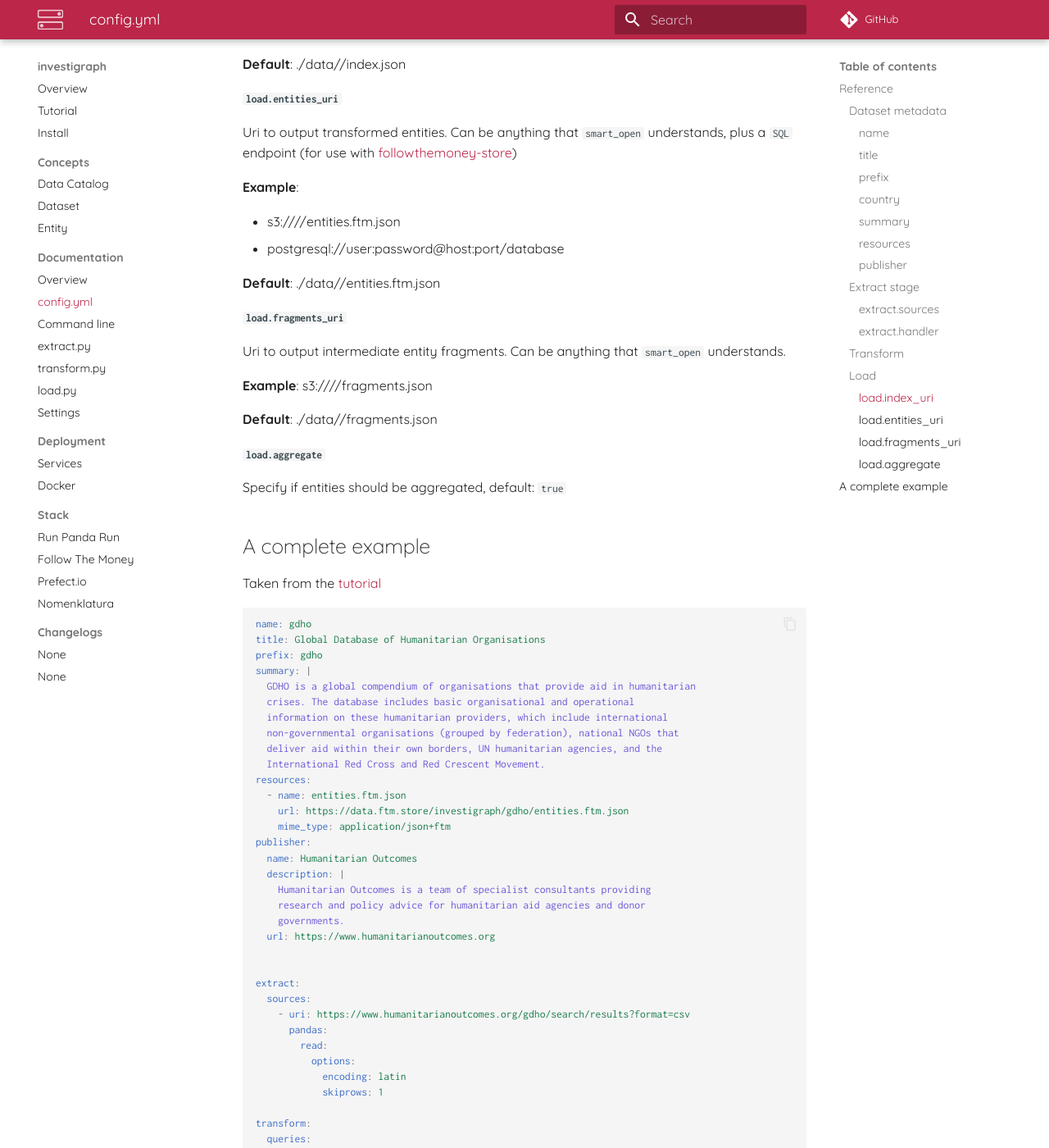
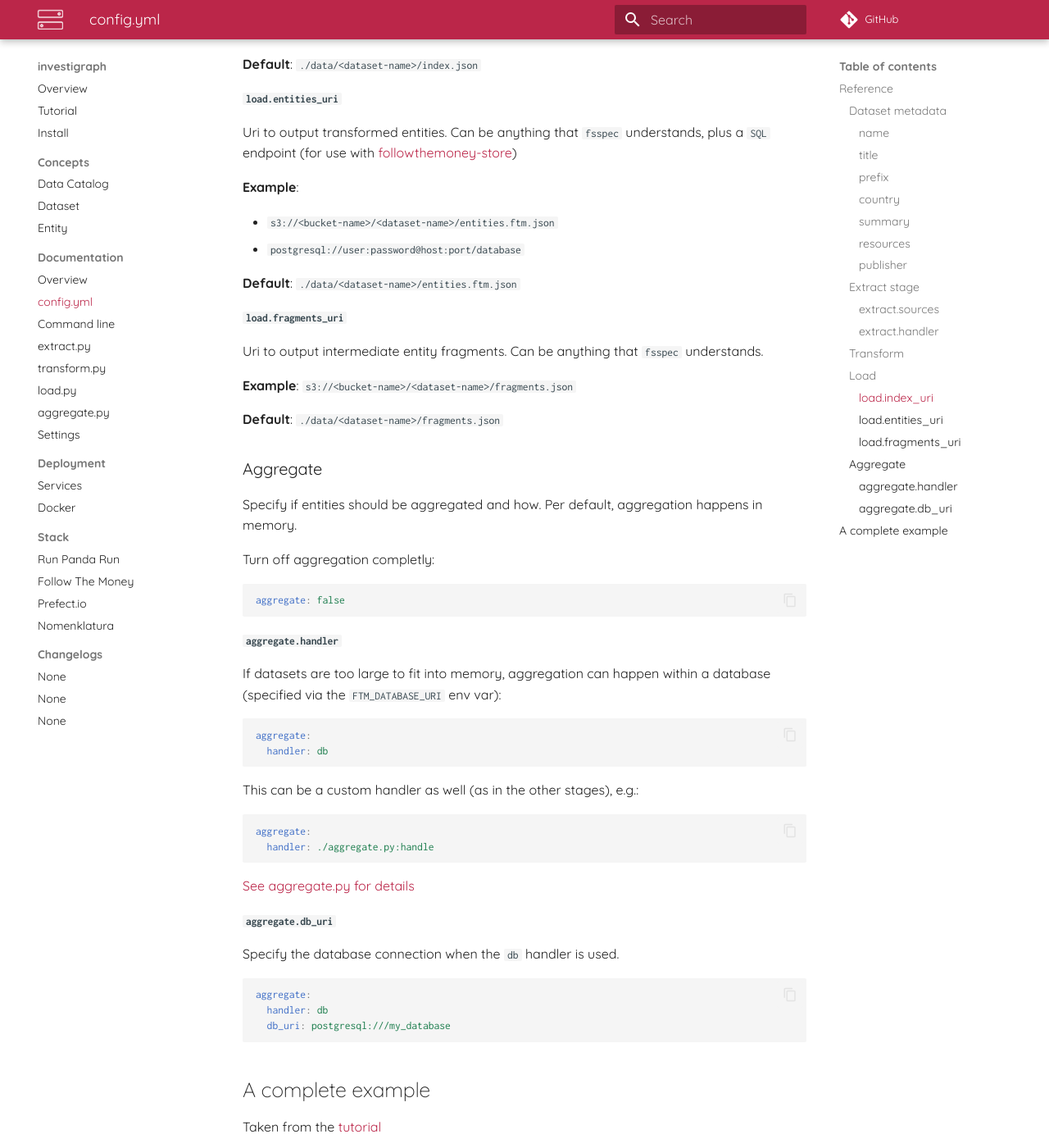
Before and after one commit to investigativedata/investigraph, an MkDocs documentation site: the page built from docs/reference/config.md, in a window 1280 px wide and 1400 px high, scrolled down 3267 px. Shown: the whole window at 82% size. Built offline with MkDocs 1.6.1 and Material for MkDocs 9.7.7, drawn with Linux system fonts in a browser that asks for light colours; comment, search, counter and statistics services are not loaded; some of the changed text lies outside the part shown.

Commit message:
✨ explain aggregation handling from investigraph 0.3.0

````diff
--- a/docs/reference/config.md
+++ b/docs/reference/config.md
@@ -147,34 +147,68 @@ load:
 
 #### `load.index_uri`
 
-Uri to output dataset metadata. Can be anything that `smart_open` understands.
+Uri to output dataset metadata. Can be anything that `fsspec` understands.
 
-**Example**: s3://<bucket-name>/<dataset-name>/index.json
+**Example**: `s3://<bucket-name>/<dataset-name>/index.json`
 
-**Default**: ./data/<dataset-name>/index.json
+**Default**: `./data/<dataset-name>/index.json`
 
 #### `load.entities_uri`
 
-Uri to output transformed entities. Can be anything that `smart_open` understands, plus a `SQL` endpoint (for use with [followthemoney-store](https://github.com/alephdata/followthemoney-store))
+Uri to output transformed entities. Can be anything that `fsspec` understands, plus a `SQL` endpoint (for use with [followthemoney-store](https://github.com/alephdata/followthemoney-store))
 
 **Example**:
 
-- s3://<bucket-name>/<dataset-name>/entities.ftm.json
-- postgresql://user:password@host:port/database
+- `s3://<bucket-name>/<dataset-name>/entities.ftm.json`
+- `postgresql://user:password@host:port/database`
 
-**Default**: ./data/<dataset-name>/entities.ftm.json
+**Default**: `./data/<dataset-name>/entities.ftm.json`
 
 #### `load.fragments_uri`
 
-Uri to output intermediate entity fragments. Can be anything that `smart_open` understands.
+Uri to output intermediate entity fragments. Can be anything that `fsspec` understands.
 
-**Example**: s3://<bucket-name>/<dataset-name>/fragments.json
+**Example**: `s3://<bucket-name>/<dataset-name>/fragments.json`
 
-**Default**: ./data/<dataset-name>/fragments.json
+**Default**: `./data/<dataset-name>/fragments.json`
 
-#### `load.aggregate`
+### Aggregate
 
-Specify if entities should be aggregated, default: `true`
+Specify if entities should be aggregated and how. Per default, aggregation happens in memory.
+
+Turn off aggregation completly:
+
+```yaml
+aggregate: false
+```
+
+#### `aggregate.handler`
+
+If datasets are too large to fit into memory, aggregation can happen within a database (specified via the `FTM_DATABASE_URI` env var):
+
+```yaml
+aggregate:
+  handler: db
+```
+
+This can be a custom handler as well (as in the other stages), e.g.:
+
+```yaml
+aggregate:
+  handler: ./aggregate.py:handle
+```
+
+[See aggregate.py for details](./aggregate.md)
+
+#### `aggregate.db_uri`
+
+Specify the database connection when the `db` handler is used.
+
+```yaml
+aggregate:
+  handler: db
+  db_uri: postgresql:///my_database
+```
 
 
 ## A complete example
@@ -245,4 +279,7 @@ transform:
 load:
   index_uri: s3://s3.investigativedata.org@data.ftm.store/investigraph/gdho/index.json
   entities_uri: s3://s3.investigativedata.org@data.ftm.store/investigraph/gdho/entities.ftm.json
+
+aggregate:
+  handler: db
 ```
--- a/mkdocs.yml
+++ b/mkdocs.yml
@@ -16,6 +16,7 @@ nav:
     - reference/extract.md
     - reference/transform.md
     - reference/load.md
+    - reference/aggregate.md
     - reference/settings.md
   - Deployment:
     - deployment/services.md
@@ -27,6 +28,7 @@ nav:
     - stack/nomenklatura.md
   - Changelogs:
     - changelogs/investigraph-etl.md
+    - changelogs/ftmq.md
     - changelogs/runpandarun.md
 theme:
   name: material
````
Also changed, not shown: docs/reference/aggregate.md (added, +39 -0 lines), docs/reference/cli.md (+4 -4 lines), docs/reference/index.md (+34 -27 lines), 2 other files.
